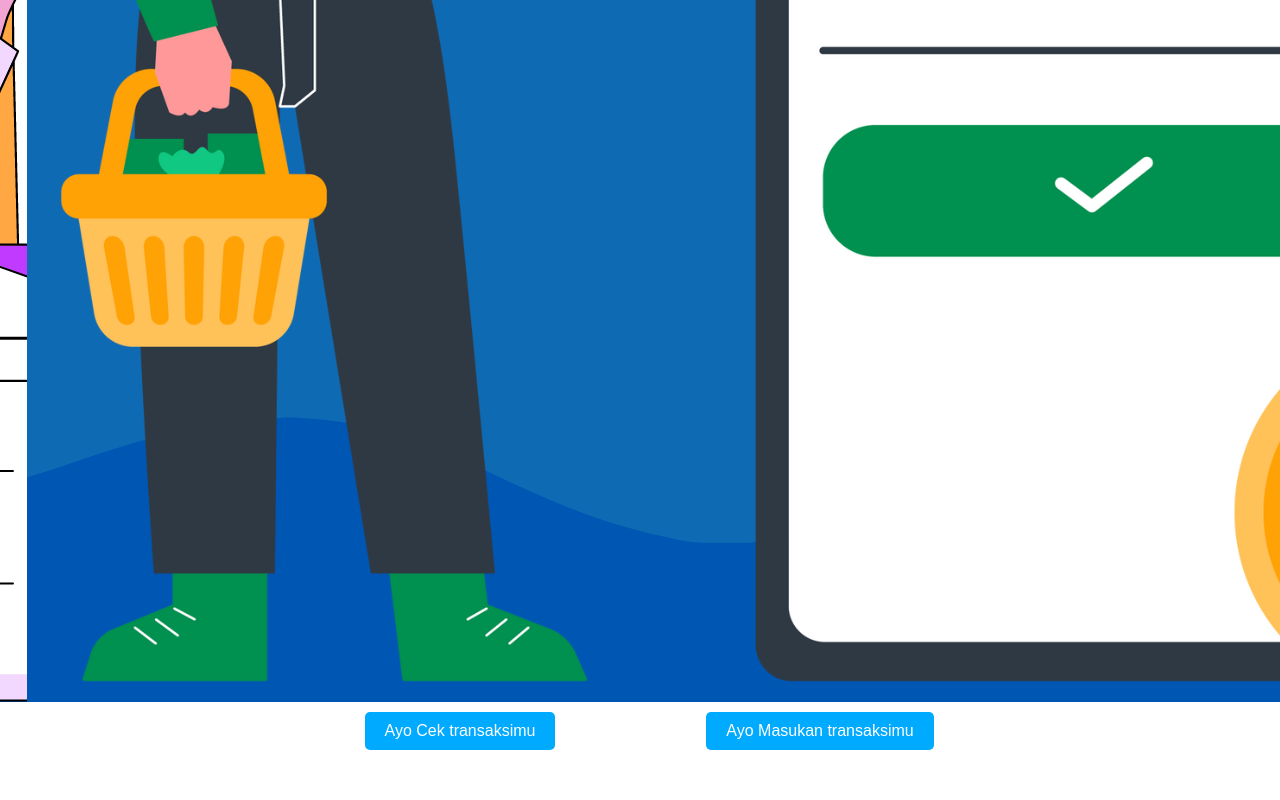
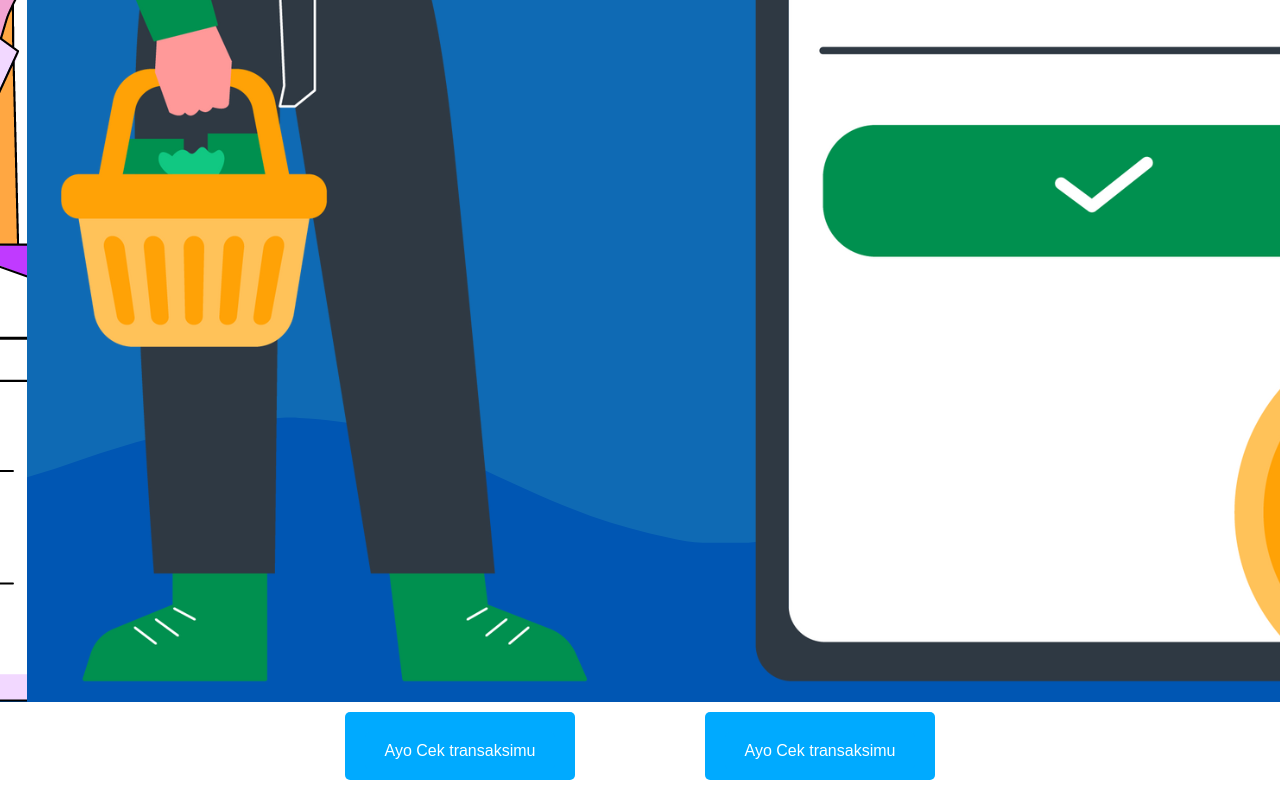
Before and after one commit to IPutuAksamaPutra/KELOMPOKkerja1, a Next.js app: page /halaman in a window 1280 px wide. Shown: the part 1655-2455 px from the top of the page. Before the commit the page ends 2425 px from the top, so only its background shows below. Built offline with nearby package versions, Linux system fonts and the light colour scheme.

Commit message:
tambahan ui

```diff
--- a/app/halaman/page.tsx
+++ b/app/halaman/page.tsx
@@ -11,11 +11,15 @@ const HomePage = () => {
             <div className={styles.options}>
                 <div className={styles.option}>
                     <img src="/CekTransaksi.png" alt="Cek Transaksi" />
+                    <a href="/cekTransaksi" className={styles.btn}>
                     <button className={styles.btn}>Ayo Cek transaksimu</button>
+                    </a>
                 </div>
                 <div className={styles.option}>
                     <img src="/Transaksi.png" alt="Masukan Transaksi" />
-                    <button className={styles.btn}>Ayo Masukan transaksimu</button>
+                    <a href="/transaksi" className={styles.btn}>
+                    <button className={styles.btn}>Ayo Cek transaksimu</button>
+                    </a>
                 </div>
             </div>
         </div>
```
